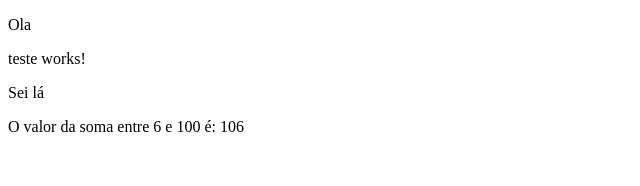
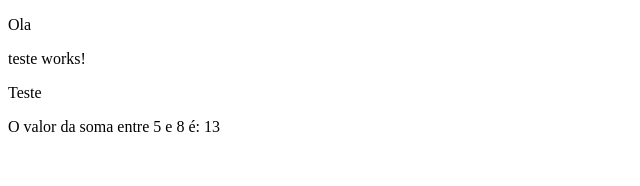
Before and after one commit to Szaboltz/AngularApp, an Angular app in the folder fistApp/: page / in a window 1280 px wide. Shown: the top 186 px of the page, without its empty margins (0-640 px from the left). Built offline with nearby package versions, Linux system fonts and the light colour scheme.

Commit message:
app.module configurado na versão 17

```diff
--- a/fistApp/src/app/app.component.html
+++ b/fistApp/src/app/app.component.html
@@ -2,4 +2,4 @@
   {{title}}
 </p>
 
-<app-teste></app-teste>
+<appTeste></appTeste>
--- a/fistApp/src/app/app.component.ts
+++ b/fistApp/src/app/app.component.ts
@@ -1,10 +1,7 @@
 import { Component } from '@angular/core';
-import { TesteComponent } from './teste/teste.component'
 
 @Component({
   selector: 'app-root',
-  standalone: true,
-  imports: [TesteComponent],
   templateUrl: './app.component.html',
   styleUrl: './app.component.css'
 })
--- a/fistApp/src/app/teste/teste.component.ts
+++ b/fistApp/src/app/teste/teste.component.ts
@@ -1,14 +1,20 @@
 import { Component } from '@angular/core';
 
 @Component({
-  selector: 'app-teste',
-  standalone: true,
+  selector: 'appTeste',
   templateUrl: './teste.component.html',
   styleUrl: './teste.component.css'
 })
 export class TesteComponent {
-  nome = 'Sei lá';
-  n1 = 6;
-  n2 = 100;
-  r = this.n1 + this.n2;
+  nome: string;
+  n1: number;
+  n2: number;
+  r: number;
+
+  constructor() {
+    this.nome = "Teste";
+    this.n1 = 5;
+    this.n2 = 8;
+    this.r = this.n1 + this.n2;
+  }
 }
--- a/fistApp/src/main.ts
+++ b/fistApp/src/main.ts
@@ -1,6 +1,6 @@
-import { bootstrapApplication } from '@angular/platform-browser';
-import { appConfig } from './app/app.config';
-import { AppComponent } from './app/app.component';
+import { platformBrowserDynamic } from '@angular/platform-browser-dynamic';
+import { AppModule } from './app/app.module';
 
-bootstrapApplication(AppComponent, appConfig)
-  .catch((err) => console.error(err));
+
+platformBrowserDynamic().bootstrapModule(AppModule)
+  .catch(err => console.error(err));
```
Also changed, not shown: fistApp/src/app/app.module.ts (added, +21 -0 lines), 1 other file (tests, documents, lock files or other folders).
